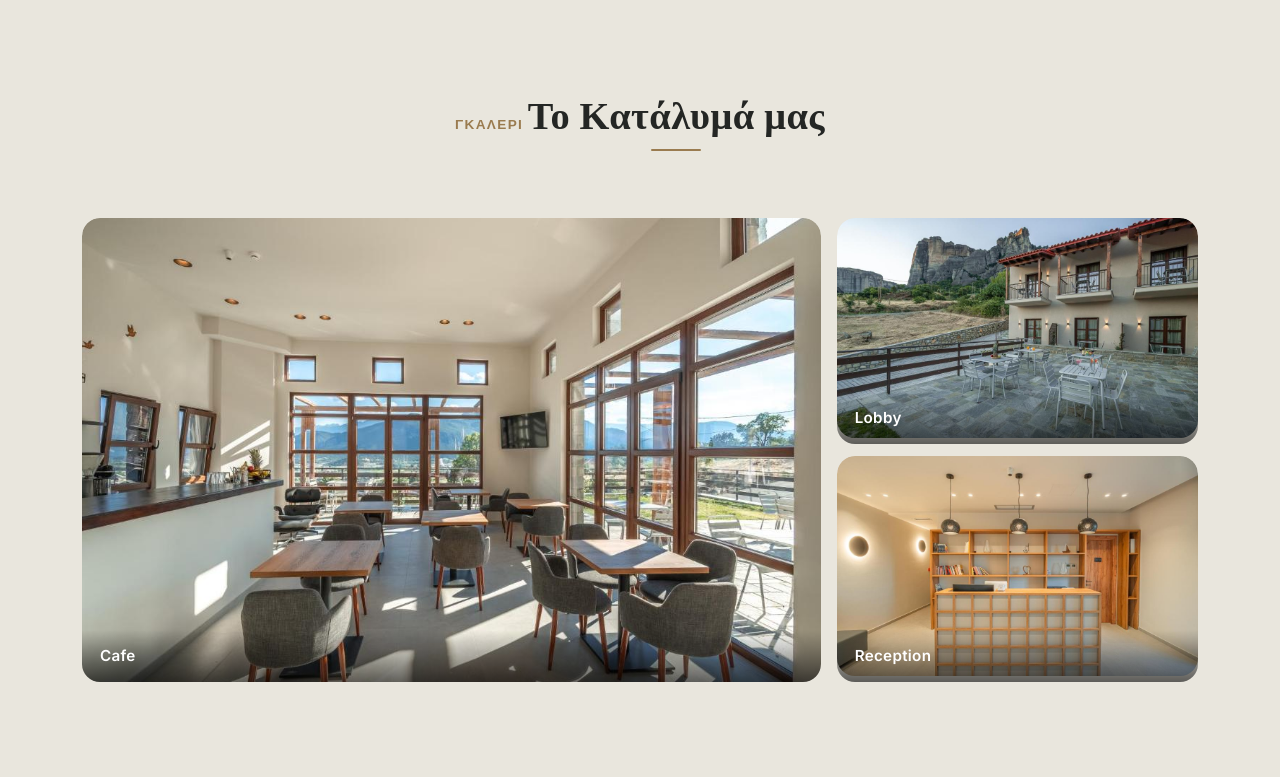
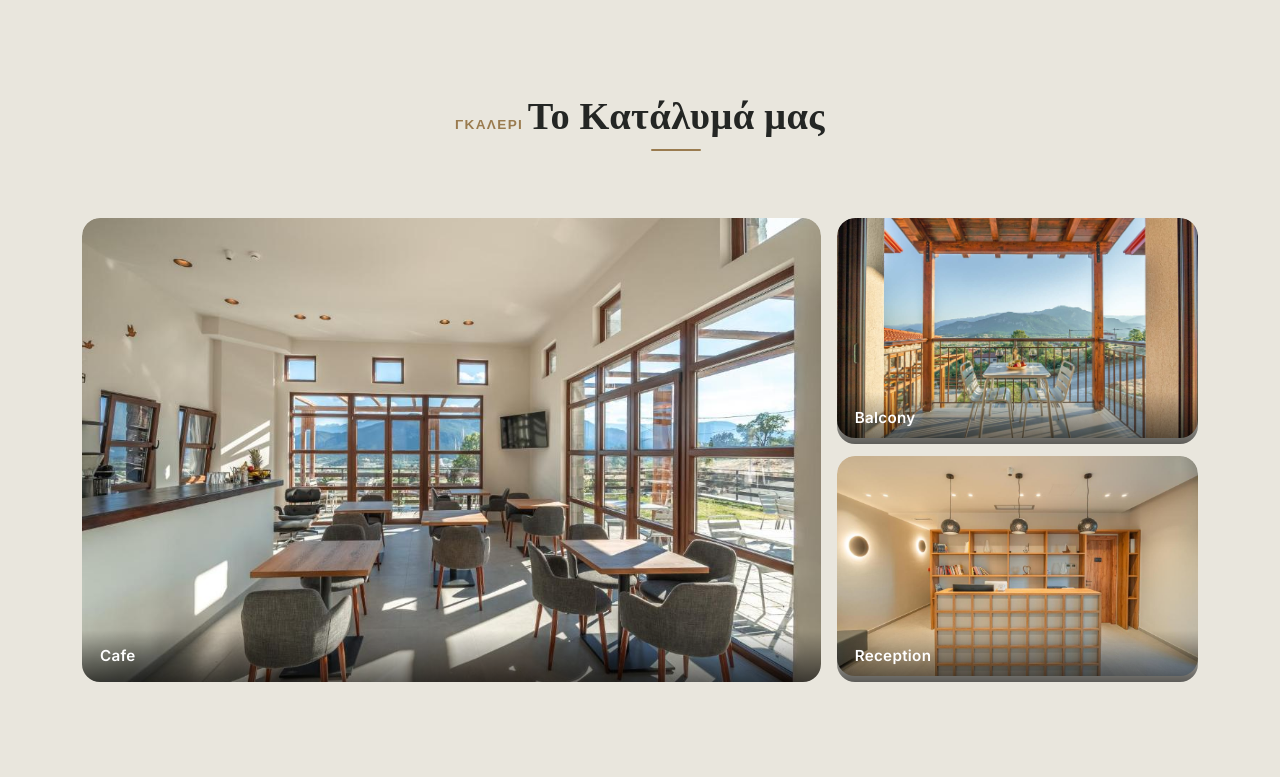
Before and after one commit to blackanddecker/irisroomstrigona-website, a Flask app: page / in a window 1280 px wide. Shown: the part 2601-3378 px from the top of the page. Run offline with Flask 3, Linux system fonts and the light colour scheme.

Commit message:
fix booking link

```diff
--- a/templates/base.html
+++ b/templates/base.html
@@ -18,10 +18,11 @@
     <link rel="icon" href="{{ url_for('static', filename='terra-petra/logo.png') }}" type="image/x-icon">
 
     <!-- Google Fonts: Inter (body) + Cormorant Garamond (titles) -->
+    <link href="https://fonts.googleapis.com/css2?family=Cormorant+Garamond:ital,wght@0,400;0,600;0,700;1,400;1,600&family=Inter:wght@300;400;500;600;700&display=swap" rel="stylesheet">
     <link rel="preconnect" href="https://fonts.googleapis.com">
     <link rel="preconnect" href="https://fonts.gstatic.com" crossorigin>
-    <link href="https://fonts.googleapis.com/css2?family=Cormorant+Garamond:ital,wght@0,400;0,600;0,700;1,400;1,600&family=Inter:wght@300;400;500;600;700&display=swap" rel="stylesheet">
-
+    <link href="https://fonts.googleapis.com/css2?family=Inter:wght@400;500;600;700;800&family=Noto+Serif:wght@500;600;700&display=swap"
+      rel="stylesheet">
     <!-- Bootstrap -->
     <link href="https://cdn.jsdelivr.net/npm/bootstrap@5.3.0/dist/css/bootstrap.min.css" rel="stylesheet">
 
@@ -264,7 +265,7 @@ document.addEventListener("DOMContentLoaded", function () {
                         <span class="lang-el">Κομματέα Γ., Καλαμπάκα, 42200</span>
                     </p>
 
-                    <a href="https://www.airbnb.com/rooms/1139212536056596157?source_impression_id=p3_1736526255_P3GxvqSus9ncaane"
+                    <a href="https://www.booking.com/Share-x5ReTTX"
                        class="btn btn-primary btn-sm mb-3"
                        target="_blank">
                         <span class="lang-en">View on Booking</span>
--- a/templates/main.html
+++ b/templates/main.html
@@ -440,10 +440,10 @@ document.addEventListener("DOMContentLoaded", function () {
                 </div>
                 <div class="col-md-4 d-flex flex-column g-3" style="gap:0.75rem;">
                     <div class="gallery-item reveal-image from-right" style="flex:1;">
-                        <img src="{{ url_for('static', filename='terra-petra/view5.jpg') }}" alt="View" loading="lazy">
+                        <img src="{{ url_for('static', filename='terra-petra/thea1.jpg') }}" alt="View" loading="lazy">
                         <div class="gallery-label">
-                            <span class="lang-en">Lobby</span>
-                            <span class="lang-el">Lobby</span>
+                            <span class="lang-en">Balcony</span>
+                            <span class="lang-el">Balcony</span>
                         </div>
                     </div>
                     <div class="gallery-item reveal-image from-right" style="flex:1;">
```
Also changed, not shown: templates/rooms.html (+5 -5 lines).
